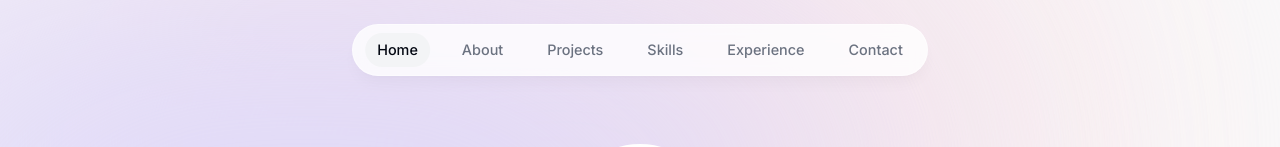
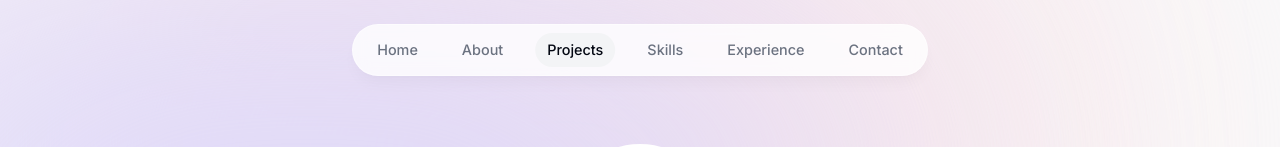
Before and after one commit to YoussefAyachi95/personal-website, a Next.js app: page / in a window 1280 px wide. Shown: the top 147 px of the page. Built offline with nearby package versions, Linux system fonts and the light colour scheme.

Commit message:
Add Intersection Observer

```diff
--- a/components/About.tsx
+++ b/components/About.tsx
@@ -1,12 +1,27 @@
 "use client"
 
-import React from 'react'
+import React, { useEffect } from 'react'
+import SectionHeading from './SectionHeading'
 import { motion } from 'framer-motion'
-import SectionHeading from './SectionHeading'
+import { useInView } from 'react-intersection-observer'
+import useActiveSectionContext from '@/hooks/useActiveSectionContext'
 
 export default function About() {
+  const { ref, inView } = useInView({
+    threshold: 0.75,
+  })
+  const { setActiveSection } = useActiveSectionContext()
+
+  useEffect(() => {
+    if (inView) {
+      setActiveSection("About")
+    }
+  }, [inView, setActiveSection])
+
+
   return (
     <motion.section
+    ref={ref}
     className="mb-28 max-w-[45rem] text-center leading-8 sm:mb-40 scroll-mt-28"
     initial={{ opacity: 0, y: 100 }}
     animate={{ opacity: 1, y: 0 }}
--- a/components/Intro.tsx
+++ b/components/Intro.tsx
@@ -1,17 +1,31 @@
 "use client"
 
-import React from 'react'
+import React, { useEffect } from 'react'
 import Image from 'next/image'
 import Link from 'next/link'
 import { motion } from 'framer-motion'
+import { useInView } from 'react-intersection-observer'
+import useActiveSectionContext from '@/hooks/useActiveSectionContext'
 import { BsArrowRight, BsLinkedin, BsGithub } from'react-icons/bs'
 import { HiDownload } from'react-icons/hi'
 
 import meImg from '@/public/me.jpg'
 
 export default function Intro() {
+    const { ref, inView } = useInView({
+        threshold: 0.5,
+    })
+    const { setActiveSection } = useActiveSectionContext()
+
+    useEffect(() => {
+        if (inView) {
+        setActiveSection("Home")
+        }
+    }, [inView, setActiveSection])
+
+
   return (
-    <section id="home" className="mb-28 max-w-[50rem] text-center sm:mb-0 scroll-mt-[100rem]">
+    <section ref={ref} id="home" className="mb-28 max-w-[50rem] text-center sm:mb-0 scroll-mt-[100rem]">
         <div className="flex items-center justify-center">
             <div className="relative">
                 <motion.div initial={{ opacity: 0, scale: 0 }} animate={{ opacity: 1, scale: 1 }} transition={{ type: "tween", duration: 0.2 }}>
--- a/components/Projects.tsx
+++ b/components/Projects.tsx
@@ -1,11 +1,27 @@
-import React from 'react'
+"use client"
+
+import React, { useEffect } from 'react'
+import { projectsData } from '@/lib/data'
+import { useInView } from 'react-intersection-observer'
+import useActiveSectionContext from '@/hooks/useActiveSectionContext'
 import SectionHeading from './SectionHeading'
-import { projectsData } from '@/lib/data'
 import Project from './Project'
 
 export default function Projects() {
+    const { ref, inView } = useInView({
+        threshold: 0.5,
+    })
+    const { setActiveSection } = useActiveSectionContext()
+
+    useEffect(() => {
+        if (inView) {
+        setActiveSection("Projects")
+        }
+    }, [inView, setActiveSection])
+
+
   return (
-    <section id="projects" className="scroll-mt-28">
+    <section ref={ref} id="projects" className="scroll-mt-28">
         <SectionHeading>My projects</SectionHeading>
         <div>
             {
```
